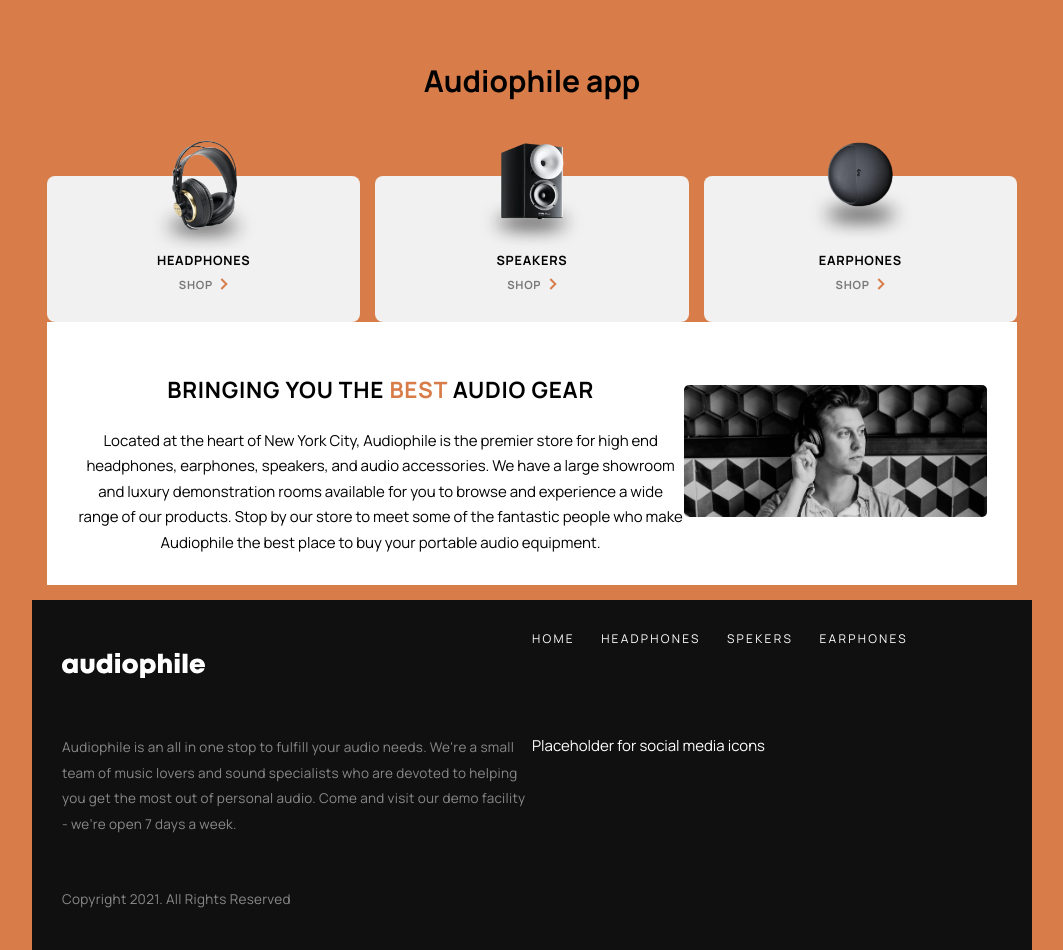
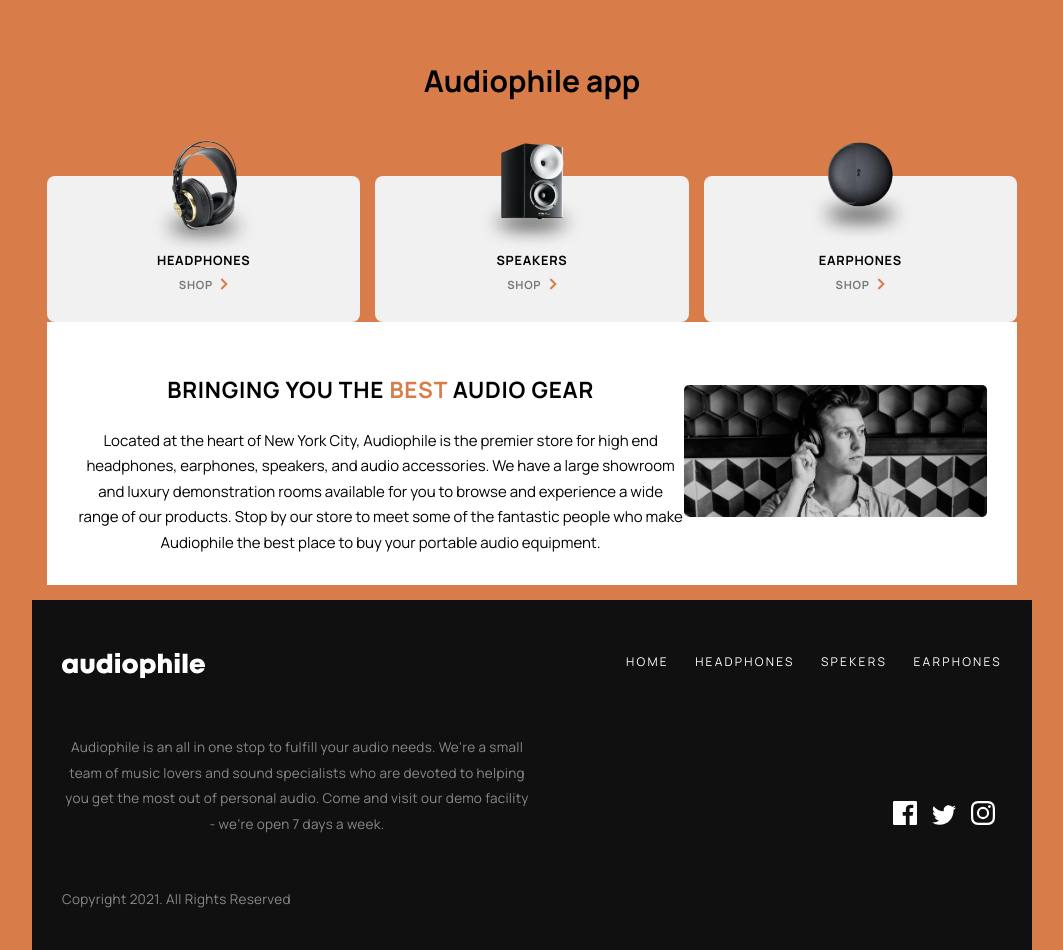
Before and after one commit to Cats-n-coffee/frontend-mentor-audiophile-collab, a React (Create React App) app: page / in a window 1280 px wide. Shown: the top 950 px of the page, without its empty margins (108-1171 px from the left). Built offline with nearby package versions, Linux system fonts and the light colour scheme.

Commit message:
Footer main draft minus minor changes are missing

```diff
--- a/src/components/sharedComponents/Footer.jsx
+++ b/src/components/sharedComponents/Footer.jsx
@@ -1,12 +1,15 @@
 import React from "react";
 import Navbar from "./Navbar";
 import { Logo } from "../icons/Icons";
+import { Facebook } from "../icons/Icons";
+import { Instagram } from "../icons/Icons";
+import { Twitter } from "../icons/Icons";
+
 // import StoreLogo from "./StoreLogo";
 
 export default function Footer() {
   return (
     <React.Fragment>
-      <section className="upper"></section>
       <footer className="footer">
         <div className="footer__logo">
           <Logo />
@@ -19,7 +22,11 @@ export default function Footer() {
           helping you get the most out of personal audio. Come and visit our
           demo facility - we’re open 7 days a week.
         </div>
-        <div className="footer__icons">Placeholder for social media icons</div>
+        <div className="footer__icons">
+          <Facebook />
+          <Twitter />
+          <Instagram />
+        </div>
         <div className="footer__copyright">
           Copyright 2021. All Rights Reserved
         </div>
--- a/src/components/sharedComponents/_footer.scss
+++ b/src/components/sharedComponents/_footer.scss
@@ -2,20 +2,19 @@
 
 .footer {
   display: flex;
-  flex-direction: column;
+  flex-flow: column wrap;
   background-color: $light-black;
   color: $white;
   //   need to be adjusted if body has padding or margin
   padding: 0rem 2rem 3rem 2rem;
-  // &__logo {
-  //   padding: 1rem 0 0 0;
-  // }
+
   &__description {
     font-size: 0.9rem;
     font-weight: 300;
     letter-spacing: 0.02rem;
     line-height: 1.7rem;
     opacity: 50%;
+    text-align: center;
   }
 
   &__copyright {
@@ -29,12 +28,20 @@
     order: 5;
   }
 
+  &__icons > * {
+    margin: 0.5rem;
+  }
   @media all and (min-width: $desktop) {
     flex-direction: row;
     flex-wrap: wrap;
 
     &__copyright {
       order: 5;
+    }
+
+    &__icons {
+      text-align: right;
+      align-self: flex-end;
     }
   }
 
@@ -47,3 +54,9 @@
   flex-basis: 50%;
   padding-top: 3.5rem;
 }
+
+.upper {
+  background-color: $brick;
+  width: 50px;
+  height: 5px;
+}
--- a/src/components/sharedComponents/_navbar.scss
+++ b/src/components/sharedComponents/_navbar.scss
@@ -2,8 +2,8 @@
 
 .navbar {
   display: flex;
+  justify-content: space-evenly;
   flex-direction: column;
-  padding-top: 2rem;
 
   &__item {
     font-size: 0.8rem;
@@ -29,7 +29,8 @@
   }
 
   @media all and (min-width: $desktop) {
-    padding-right: 10%;
+    padding-right: 0%;
+    padding-left: 10%;
   }
 }
 
```
Also changed, not shown: src/components/icons/Icons.jsx (+12 -12 lines).
